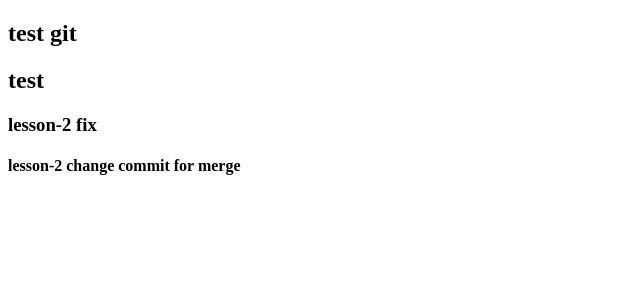
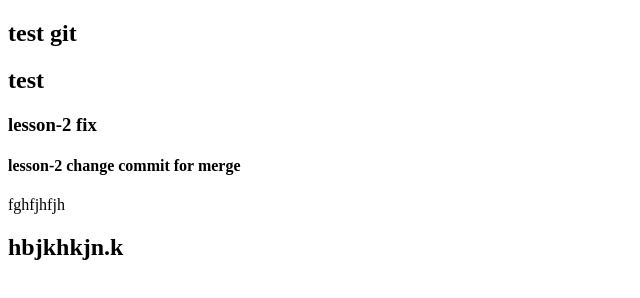
Before and after one commit to Zircod/test-git, a plain HTML site: page index.html in a window 1280 px wide. Shown: the whole page, without its empty margins (0-640 px from the left). Drawn offline with Linux system fonts and the light colour scheme.

Commit message:
add footer

```diff
--- a/index.html
+++ b/index.html
@@ -14,6 +14,8 @@
     <h3>lesson-2 fix</h3>
     <h4>lesson-2 change commit for merge</h4>
 </section>
-
+<footer>fghfjhfjh
+<h2>hbjkhkjn.k</h2>
+</footer>
 </body>
 </html>
```
